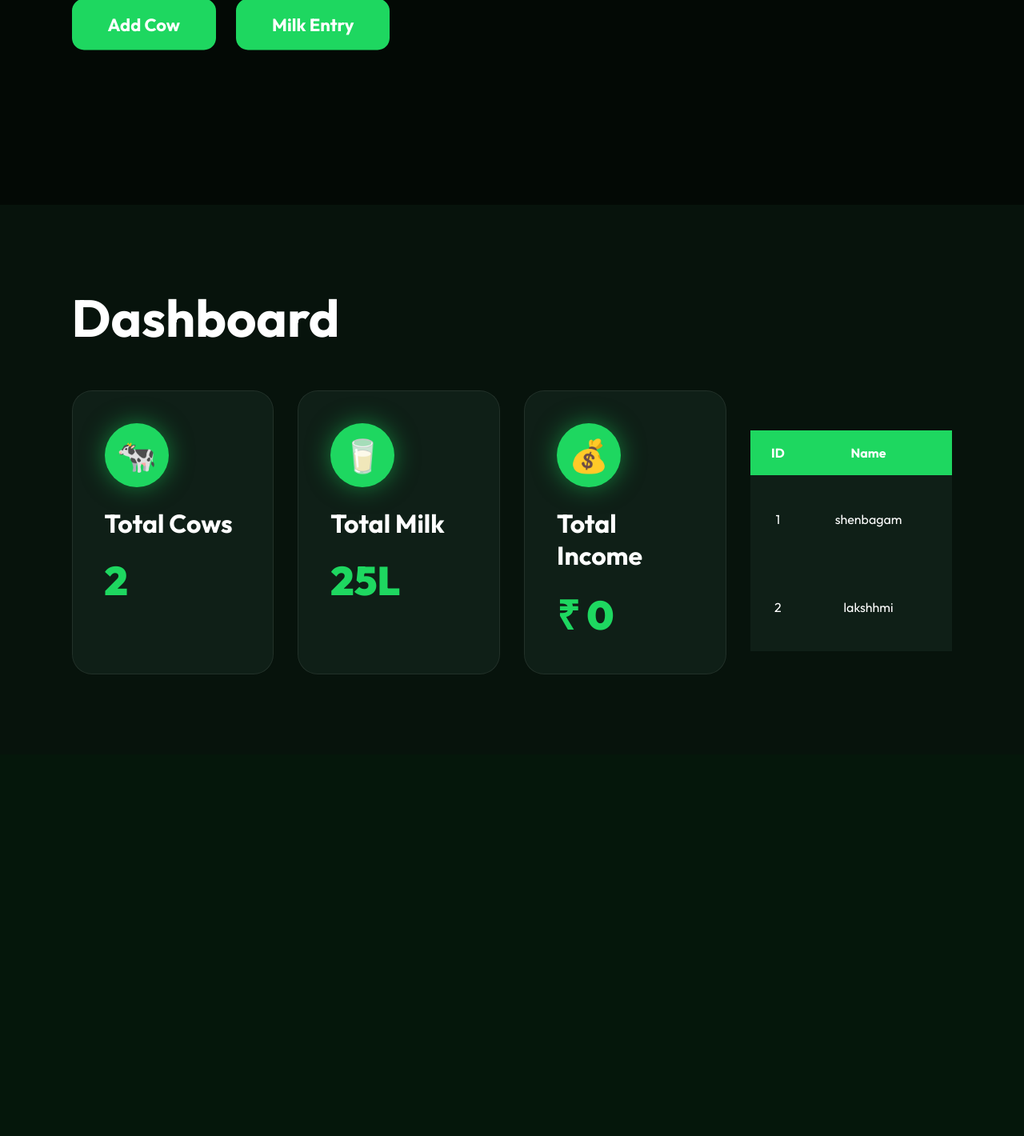
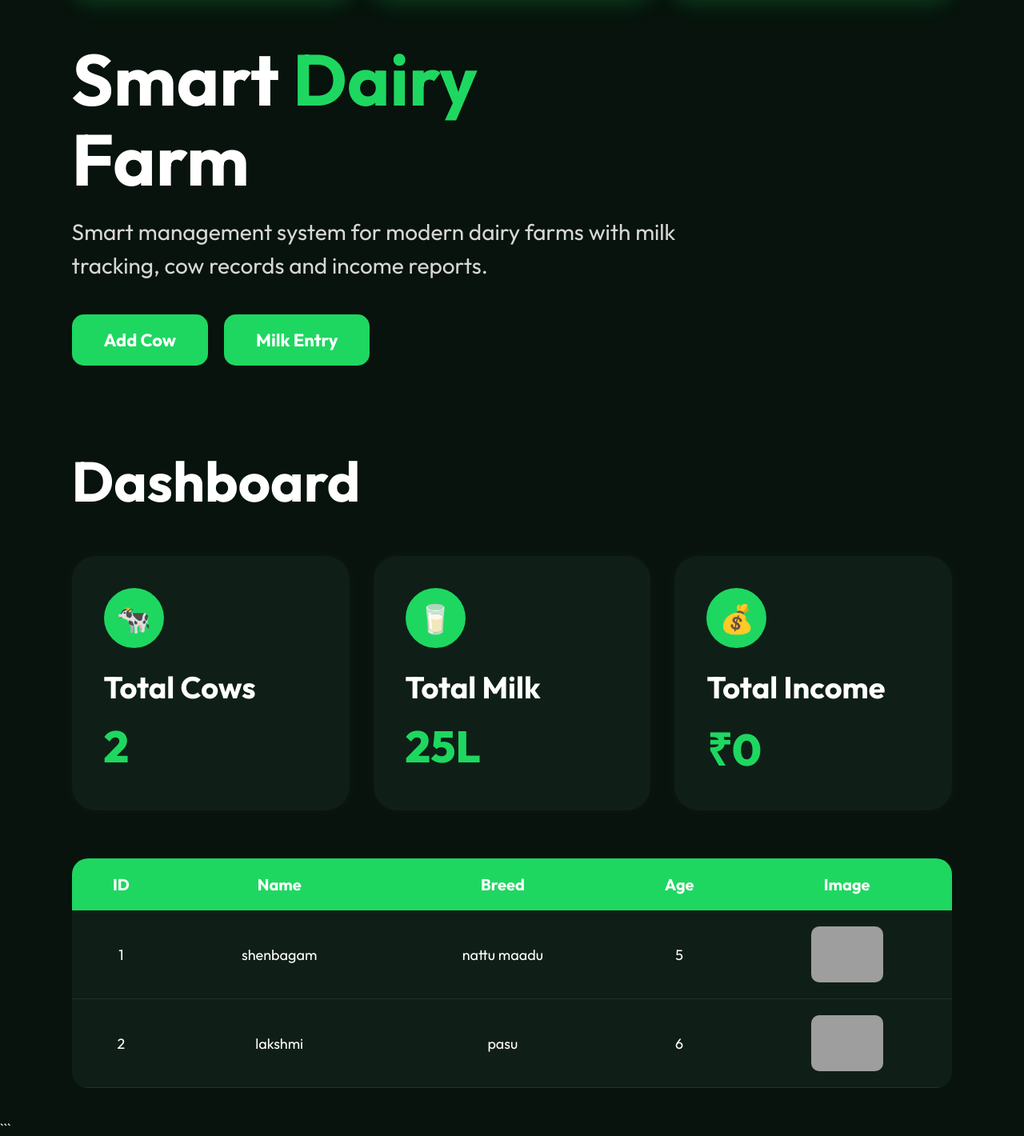
Before and after one commit to Kiyyappan973/smart-dairy-farm, a Flask app: page / in a window 1280 px wide. Shown: the part 544-1964 px from the top of the page at 80% size. Before the commit the page ends 1387 px from the top, so only its background shows below. Run offline with Flask 3, Linux system fonts and the light colour scheme; the visitor is signed in with stand-in values (Sample User, id 1); data comes from the database, SQL or seed files in the repository; grey boxes are pictures that could not be loaded.

Commit message:
final layout fixed

````diff
--- a/templates/home.html
+++ b/templates/home.html
@@ -1,11 +1,13 @@
+```html
 <!DOCTYPE html>
-<html>
-
+<html lang="en">
 <head>
+<meta charset="UTF-8">
+<meta name="viewport" content="width=device-width, initial-scale=1.0">
 
 <title>Smart Dairy Farm</title>
 
-    <link href="https://fonts.googleapis.com/css2?family=Outfit:wght@300;400;500;700;900&display=swap" rel="stylesheet">
+<link href="https://fonts.googleapis.com/css2?family=Outfit:wght@300;400;500;700;800&display=swap" rel="stylesheet">
 
 <style>
 
@@ -19,27 +21,25 @@
 body{
     background:#07130c;
     color:white;
-            overflow-x:hidden;
 }
 
 /* NAVBAR */
 
 nav{
     width:100%;
-            padding:25px 7%;
+    padding:22px 7%;
     display:flex;
     justify-content:space-between;
     align-items:center;
-            background:rgba(0,0,0,0.6);
-            backdrop-filter:blur(10px);
-            position:fixed;
+    background:#0b1b12;
+    position:sticky;
     top:0;
     z-index:1000;
 }
 
 .logo{
-            font-size:48px;
-            font-weight:900;
+    font-size:55px;
+    font-weight:800;
 }
 
 .logo span{
@@ -76,105 +76,76 @@
 
 .hero{
     width:100%;
-            height:100vh;
-            position:relative;
-            overflow:hidden;
+    padding:60px 7%;
 }
 
-        .slider{
-            width:300%;
-            height:100%;
-            display:flex;
-            animation:slide 15s infinite;
+.hero-images{
+    display:grid;
+    grid-template-columns:repeat(3,1fr);
+    gap:25px;
+    margin-top:30px;
 }
 
-        .slider img{
-            width:100vw;
-            height:100vh;
+.hero-images img{
+    width:100%;
+    height:320px;
     object-fit:cover;
+    border-radius:25px;
+    box-shadow:0 0 30px rgba(30,215,96,0.3);
 }
 
-        @keyframes slide{
-
-            0%{ transform:translateX(0); }
-
-            30%{ transform:translateX(0); }
-
-            35%{ transform:translateX(-100vw); }
-
-            65%{ transform:translateX(-100vw); }
-
-            70%{ transform:translateX(-200vw); }
-
-            100%{ transform:translateX(-200vw); }
-
+.hero-text{
+    margin-top:50px;
 }
 
-        .overlay{
-            position:absolute;
-            top:0;
-            left:0;
-            width:100%;
-            height:100%;
-            background:rgba(0,0,0,0.55);
+.hero-text h1{
+    font-size:90px;
+    line-height:100px;
+    margin-bottom:20px;
 }
 
-        .hero-content{
-            position:absolute;
-            top:50%;
-            left:7%;
-            transform:translateY(-50%);
-            z-index:10;
-            max-width:700px;
-        }
-
-        .hero-content h1{
-            font-size:100px;
-            line-height:100px;
-            font-weight:900;
-            margin-bottom:25px;
-        }
-
-        .hero-content h1 span{
+.hero-text h1 span{
     color:#1ed760;
 }
 
-        .hero-content p{
+.hero-text p{
     font-size:28px;
-            color:#ddd;
+    color:#d7d7d7;
     line-height:42px;
-            margin-bottom:40px;
+    width:70%;
 }
 
-        .hero-buttons{
+/* BUTTONS */
+
+.buttons{
+    margin-top:40px;
     display:flex;
-            gap:25px;
+    gap:20px;
 }
 
-        .hero-buttons a{
-            padding:18px 45px;
+.buttons a{
+    text-decoration:none;
     background:#1ed760;
+    color:white;
+    padding:18px 40px;
     border-radius:15px;
-            color:white;
-            text-decoration:none;
     font-size:22px;
     font-weight:700;
     transition:0.3s;
 }
 
-        .hero-buttons a:hover{
+.buttons a:hover{
     transform:translateY(-5px);
-            box-shadow:0 0 25px rgba(30,215,96,0.5);
 }
 
 /* DASHBOARD */
 
 .dashboard{
-            padding:100px 7%;
+    padding:40px 7%;
 }
 
 .dashboard h2{
-            font-size:65px;
+    font-size:70px;
     margin-bottom:50px;
 }
 
@@ -185,93 +156,63 @@
 }
 
 .card{
-            background:rgba(255,255,255,0.05);
-            border:1px solid rgba(255,255,255,0.08);
-            backdrop-filter:blur(10px);
+    background:#0f1f17;
+    padding:40px;
     border-radius:30px;
-            padding:40px;
-            transition:0.3s;
-        }
-
-        .card:hover{
-            transform:translateY(-10px);
-            box-shadow:0 0 30px rgba(30,215,96,0.3);
+    box-shadow:0 0 20px rgba(255,255,255,0.03);
 }
 
 .card-icon{
-            width:80px;
-            height:80px;
+    width:75px;
+    height:75px;
     border-radius:50%;
     background:#1ed760;
     display:flex;
     align-items:center;
     justify-content:center;
-            font-size:40px;
+    font-size:35px;
     margin-bottom:25px;
-            box-shadow:0 0 30px rgba(30,215,96,0.5);
 }
 
 .card h3{
-            font-size:32px;
-            margin-bottom:20px;
+    font-size:38px;
+    margin-bottom:15px;
 }
 
 .card p{
-            font-size:50px;
+    font-size:55px;
     font-weight:800;
     color:#1ed760;
 }
 
-.hero-images{
-    width:100%;
-    display:grid;
-    grid-template-columns:repeat(3,1fr);
-    gap:20px;
-    margin-top:40px;
-}
+/* TABLE */
 
-.hero-images img{
-    width:100%;
-    height:320px;
-    object-fit:cover;
-    border-radius:20px;
-    box-shadow:0 0 25px rgba(30,215,96,0.3);
-}
-
-.cards{
-    display:grid;
-    grid-template-columns:repeat(auto-fit,minmax(250px,1fr));
-    gap:30px;
-    margin-top:50px;
-}
-
-.card{
-    background:#0f1f17;
-    padding:40px;
-    border-radius:25px;
-}
-
-.table-box{
+.table-container{
     width:100%;
     overflow-x:auto;
-    margin-top:50px;
+    margin-top:60px;
 }
 
 table{
     width:100%;
-    min-width:900px;
     border-collapse:collapse;
+    min-width:1000px;
+    overflow:hidden;
+    border-radius:20px;
 }
 
 th{
     background:#1ed760;
-    padding:18px;
+    padding:20px;
+    font-size:20px;
 }
 
 td{
-    padding:18px;
+    background:#0f1f17;
+    padding:20px;
     text-align:center;
-    background:#0f1f17;
+    font-size:18px;
+    border-bottom:1px solid rgba(255,255,255,0.08);
 }
 
 td img{
@@ -332,31 +291,25 @@ td img{
 
 </div>
 
-        <div class="overlay"></div>
-
-        <div class="hero-content">
+<div class="hero-text">
 
 <h1>
-                Smart <span>Dairy</span> Farm
+Smart <span>Dairy</span><br>
+Farm
 </h1>
 
 <p>
 Smart management system for modern dairy farms with milk tracking, cow records and income reports.
 </p>
 
-            <div class="hero-buttons">
-
+<div class="buttons">
 <a href="/addcow">Add Cow</a>
-
-                <a href="/milk">Milk Entry</a>
-
+<a href="/addmilk">Milk Entry</a>
 </div>
 
 </div>
 
 </section>
-
-    <!-- DASHBOARD -->
 
 <section class="dashboard">
 
@@ -365,103 +318,56 @@ td img{
 <div class="cards">
 
 <div class="card">
+<div class="card-icon">🐄</div>
+<h3>Total Cows</h3>
+<p>2</p>
+</div>
 
-                <div class="card-icon">🐄</div>
+<div class="card">
+<div class="card-icon">🥛</div>
+<h3>Total Milk</h3>
+<p>25L</p>
+</div>
 
-                <h3>Total Cows</h3>
-
-                <p>{{ cows|length }}</p>
+<div class="card">
+<div class="card-icon">💰</div>
+<h3>Total Income</h3>
+<p>₹0</p>
+</div>
 
 </div>
 
-            <div class="card">
+<div class="table-container">
 
-                <div class="card-icon">🥛</div>
+<table>
 
-                <h3>Total Milk</h3>
-
-                <p>{{ total_milk }}L</p>
-
-            </div>
-
-            <div class="card">
-
-                <div class="card-icon">💰</div>
-
-                <h3>Total Income</h3>
-
-                <p>₹ {{ total_income }}</p>
-
-            </div>
-
-    <!-- COW TABLE -->
-
-    <div class="table-box" style="margin-top:50px; overflow:auto;">
-
-        <table width="100%" cellpadding="20">
-
-            <tr style="background:#1ed760; color:white;">
-
+<tr>
 <th>ID</th>
 <th>Name</th>
 <th>Breed</th>
 <th>Age</th>
 <th>Image</th>
-                <th>Actions</th>
-
 </tr>
 
-            {% for cow in cows %}
-
-            <tr style="background:#0f1f17; text-align:center;">
-
-                <td>{{ cow.id }}</td>
-
-                <td>{{ cow.name }}</td>
-
-                <td>{{ cow.breed }}</td>
-
-                <td>{{ cow.age }}</td>
-
+<tr>
+<td>1</td>
+<td>shenbagam</td>
+<td>nattu maadu</td>
+<td>5</td>
 <td>
-
-                    <img src="{{ cow.image }}"
-                    width="90"
-                    height="70"
-                    style="border-radius:10px; object-fit:cover;">
-
+<img src="https://images.unsplash.com/photo-1570042225831-d98fa7577f1e?q=80&w=1400">
 </td>
-
-                <td>
-
-                    <a href="/edit/{{ cow.id }}"
-                    style="
-                    background:#1ed760;
-                    color:white;
-                    padding:10px 18px;
-                    border-radius:10px;
-                    text-decoration:none;
-                    margin-right:10px;
-                    ">
-                    Edit
-                    </a>
-
-                    <a href="/delete/{{ cow.id }}"
-                    style="
-                    background:red;
-                    color:white;
-                    padding:10px 18px;
-                    border-radius:10px;
-                    text-decoration:none;
-                    ">
-                    Delete
-                    </a>
-
-                </td>
-
 </tr>
 
-            {% endfor %}
+<tr>
+<td>2</td>
+<td>lakshmi</td>
+<td>pasu</td>
+<td>6</td>
+<td>
+<img src="https://images.unsplash.com/photo-1500595046743-cd271d694d30?q=80&w=1400">
+</td>
+</tr>
 
 </table>
 
@@ -469,46 +375,6 @@ td img{
 
 </section>
 
-<!-- CHART JS -->
-
-<script src="https://cdn.jsdelivr.net/npm/chart.js"></script>
-
-<script>
-
-const ctx = document.getElementById('milkChart');
-
-if(ctx){
-
-new Chart(ctx, {
-
-    type:'bar',
-
-    data:{
-
-        labels:['Mon','Tue','Wed','Thu','Fri','Sat','Sun'],
-
-        datasets:[{
-
-            label:'Milk Production',
-
-            data:[12,19,8,15,22,18,25],
-
-            borderWidth:1
-
-        }]
-
-    }
-
-});
-
-}
-
-</script>
-
-  </div>
-
-</script>
-
 </body>
-
 </html>
+```
````
Also changed, not shown: other parts of templates/home.html (+37 -19 lines). Lines whose indentation alone changed are shown as unchanged.
